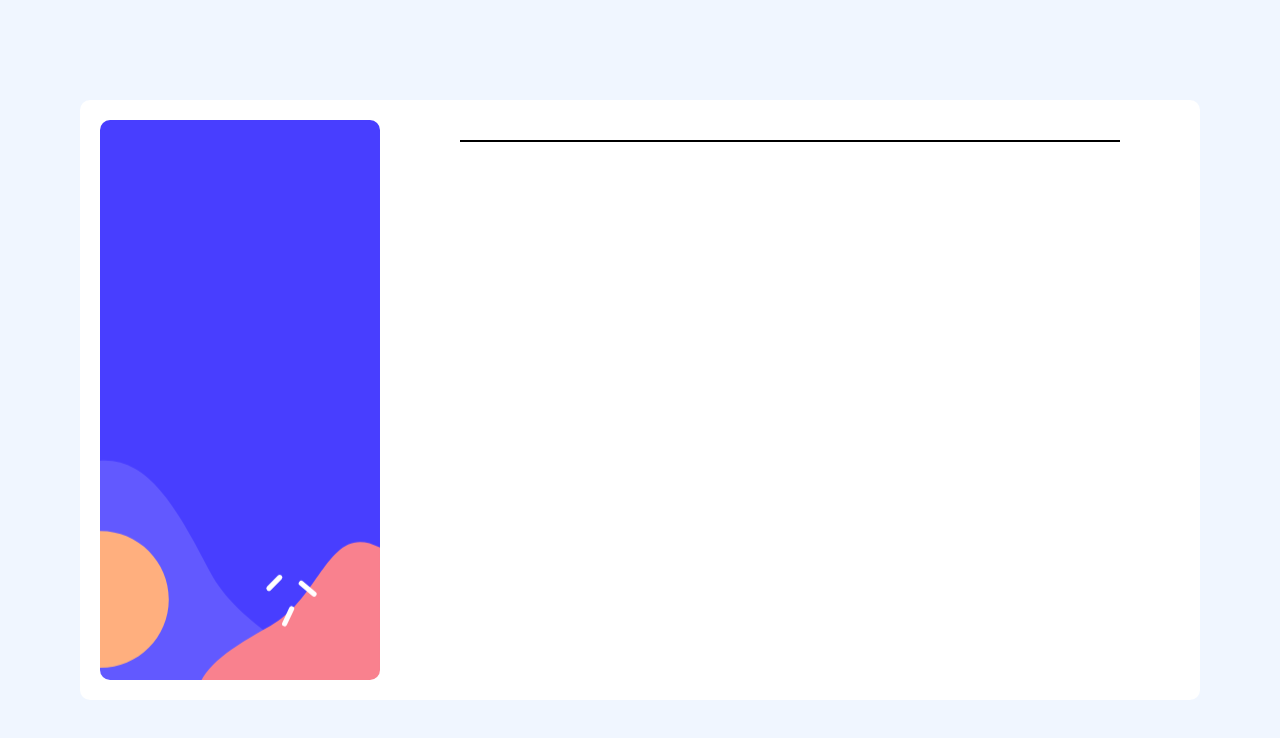
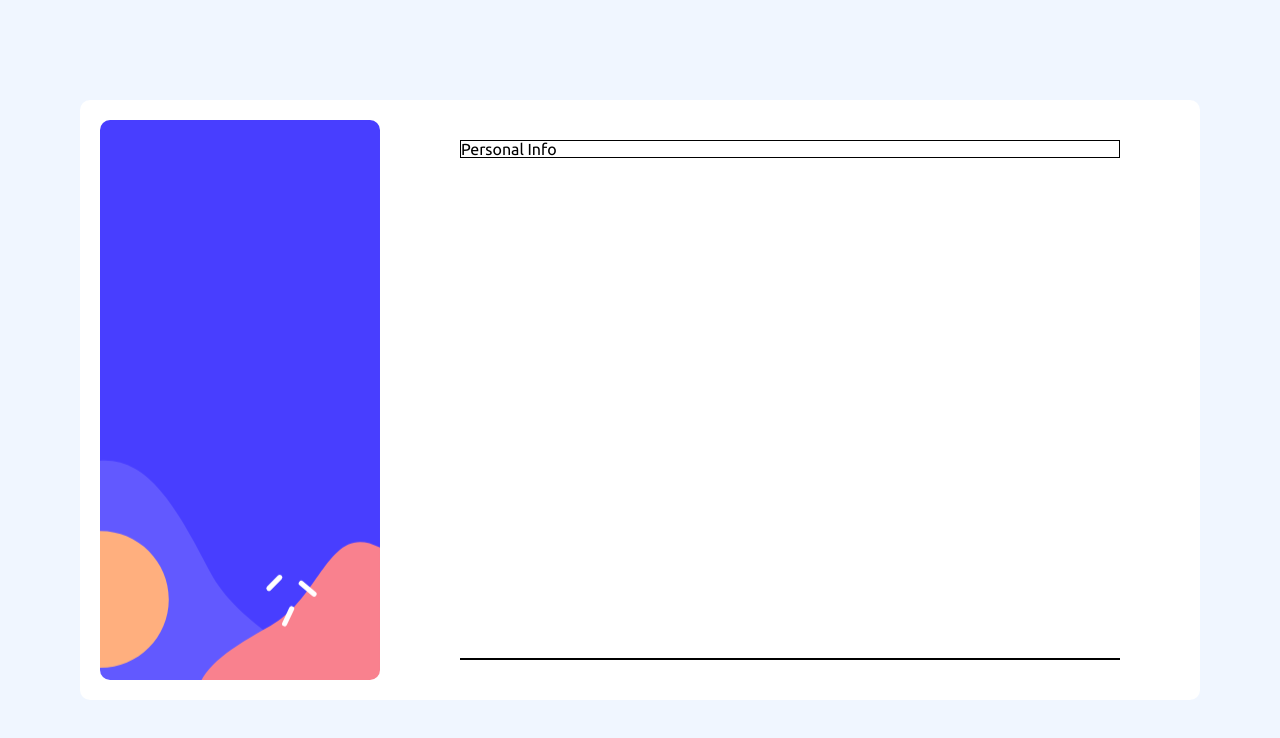
Before and after one commit to hun-ah/multi-step-form-v2, a React (Vite) app: page / in a window 1280 px wide. Shown: the top 738 px of the page. Built offline with nearby package versions, Linux system fonts and the light colour scheme.

Commit message:
imported form components and created index state

```diff
--- a/src/components/form/Form.jsx
+++ b/src/components/form/Form.jsx
@@ -1,9 +1,23 @@
 import styles from './form.module.css';
+import { useState } from 'react';
+import PersonalInfo from '../personalInfo/PersonalInfo';
+import SelectPlan from '../selectPlan/SelectPlan';
+import AddOns from '../addOns/AddOns.jsx';
+import FinishingUp from '../finishingUp/FinishingUp.jsx';
+import ThankYou from '../thankYou/ThankYou.jsx';
 
 const Form = () => {
+  const [index, setIndex] = useState(1);
   return (
     <div className={styles.container}>
-      <form className={styles.form}></form>
+      <form className={styles.form}>
+        {index === 1 && <PersonalInfo />}
+        {index == 2 && <SelectPlan />}
+        {index == 3 && <AddOns />}
+        {index == 4 && <FinishingUp />}
+        {index == 5 && <ThankYou />}
+      </form>
+      <div className={styles.buttonContainer}></div>
     </div>
   );
 };
```
